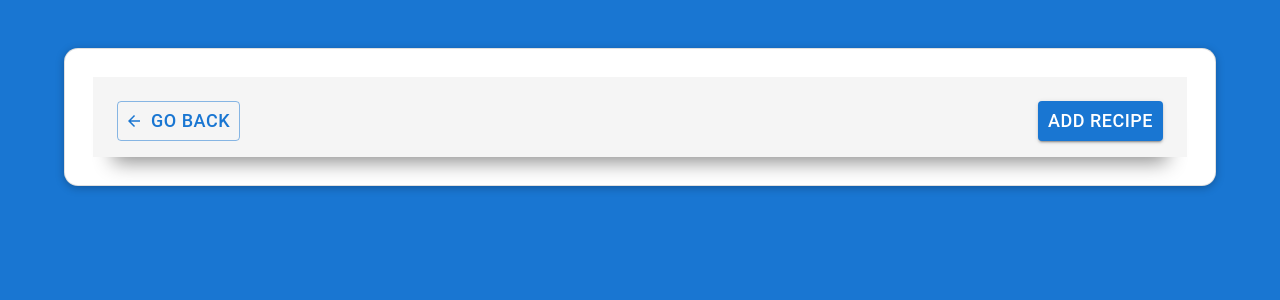
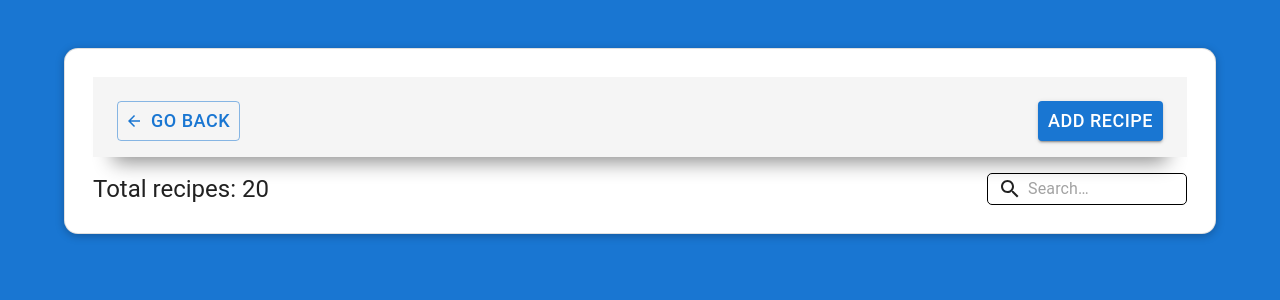
Before and after one commit to krstoko/JapTask1, a React (Create React App) app in the folder frontend/: page /recipes/1 in a window 1280 px wide. Shown: the top 300 px of the page. Built offline with nearby package versions, Linux system fonts and the light colour scheme.

Commit message:
Adding search component

```diff
--- a/frontend/src/App.css
+++ b/frontend/src/App.css
@@ -1,38 +1,15 @@
-.App {
-  text-align: center;
+.searchWrapper{
+  position: relative;
+  border-radius: 5px;
+  border: 1px solid black;
+  max-width: 200px;
+  max-height: 40px;
 }
-
-.App-logo {
-  height: 40vmin;
-  pointer-events: none;
-}
-
-@media (prefers-reduced-motion: no-preference) {
-  .App-logo {
-    animation: App-logo-spin infinite 20s linear;
-  }
-}
-
-.App-header {
-  background-color: #282c34;
-  min-height: 100vh;
+.searchIconWrapper{
+  padding: 0 10px;
+  height: 100%;
+  position: absolute;
   display: flex;
-  flex-direction: column;
   align-items: center;
   justify-content: center;
-  font-size: calc(10px + 2vmin);
-  color: white;
 }
-
-.App-link {
-  color: #61dafb;
-}
-
-@keyframes App-logo-spin {
-  from {
-    transform: rotate(0deg);
-  }
-  to {
-    transform: rotate(360deg);
-  }
-}
--- a/frontend/src/Components/Recipes/Recipes.js
+++ b/frontend/src/Components/Recipes/Recipes.js
@@ -5,15 +5,16 @@ import ArrowBackIcon from "@mui/icons-material/ArrowBack";
 import ButtonReusable from "../ui-component/ButtonReusable";
 import { Box } from "@mui/system";
 import { useNavigate } from "react-router-dom";
+import RecipesBody from "./RecipesBody";
 
 const Recipes = () => {
-    const navigate = useNavigate()
-    const style = {
-        width: "100%"
-    }
-    const onBackClick = () =>{
-        navigate("/categories")
-    }
+  const navigate = useNavigate();
+  const style = {
+    width: "100%",
+  };
+  const onBackClick = () => {
+    navigate("/categories");
+  };
   return (
     <ContainerPaper maxWidth="lg">
       <Header>
@@ -26,14 +27,12 @@ const Recipes = () => {
           >
             Go Back
           </ButtonReusable>
-          <ButtonReusable
-            variant="contained"
-            size="small"
-          >
+          <ButtonReusable variant="contained" size="small">
             Add Recipe
           </ButtonReusable>
         </Box>
       </Header>
+      <RecipesBody />
     </ContainerPaper>
   );
 };
--- a/frontend/src/Components/Recipes/RecipesBody.js
+++ b/frontend/src/Components/Recipes/RecipesBody.js
@@ -1,11 +1,20 @@
-import React from 'react';
+import { Box, Typography } from "@mui/material";
+import React from "react";
+import SearchBar from "../ui-component/SearchBar";
 
 const RecipesBody = () => {
-    return (
-        <React.Fragment>
+  const style = {
+    width: "100%",
+  };
 
-        </React.Fragment>
-    );
+  return (
+    <React.Fragment>
+      <Box display="flex" justifyContent="space-between" sx={style} mt={2} >
+        <Typography variant="h5">Total recipes: 20</Typography>
+        <SearchBar />
+      </Box>
+    </React.Fragment>
+  );
 };
 
 export default RecipesBody;
--- a/frontend/src/Components/ui-component/SearchBar.js
+++ b/frontend/src/Components/ui-component/SearchBar.js
@@ -1,11 +1,39 @@
 import { InputBase } from "@mui/material";
+import { styled } from "@mui/material/styles";
+import SearchIcon from "@mui/icons-material/Search";
 import React from "react";
 
+const SearchIconWrapper = styled("div")(() => ({
+  padding: "0 10px",
+  height: "100%",
+  position: "absolute",
+  display: "flex",
+  alignItems: "center",
+  justifyContent: "center",
+}));
+
+const StyledInputBase = styled(InputBase)(() => ({
+  paddingLeft: `40px`,
+  height: "30px",
+}));
+
 const SearchBar = (props) => {
-    const style = {
-        border: "1px solid black"
-    }
-  return <InputBase sx={style} {...props} />;
+  const style = {
+    paddingLeft: `40px`,
+    height: "30px",
+  };
+  return (
+    <div className="searchWrapper">
+      <div className="searchIconWrapper">
+        <SearchIcon />
+      </div>
+      <InputBase
+        placeholder="Search…"
+        inputProps={{ "aria-label": "search" }}
+        sx={style}
+      />
+    </div>
+  );
 };
 
 export default SearchBar;
```
